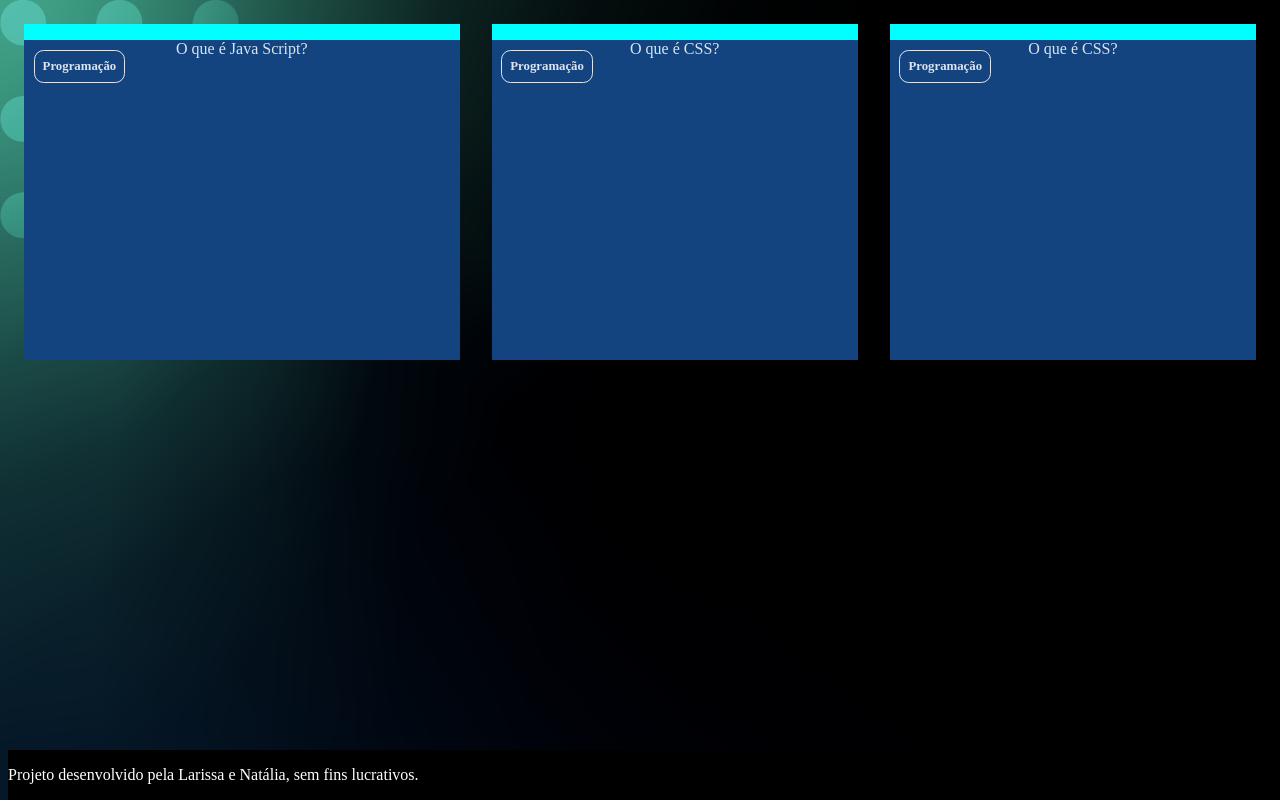
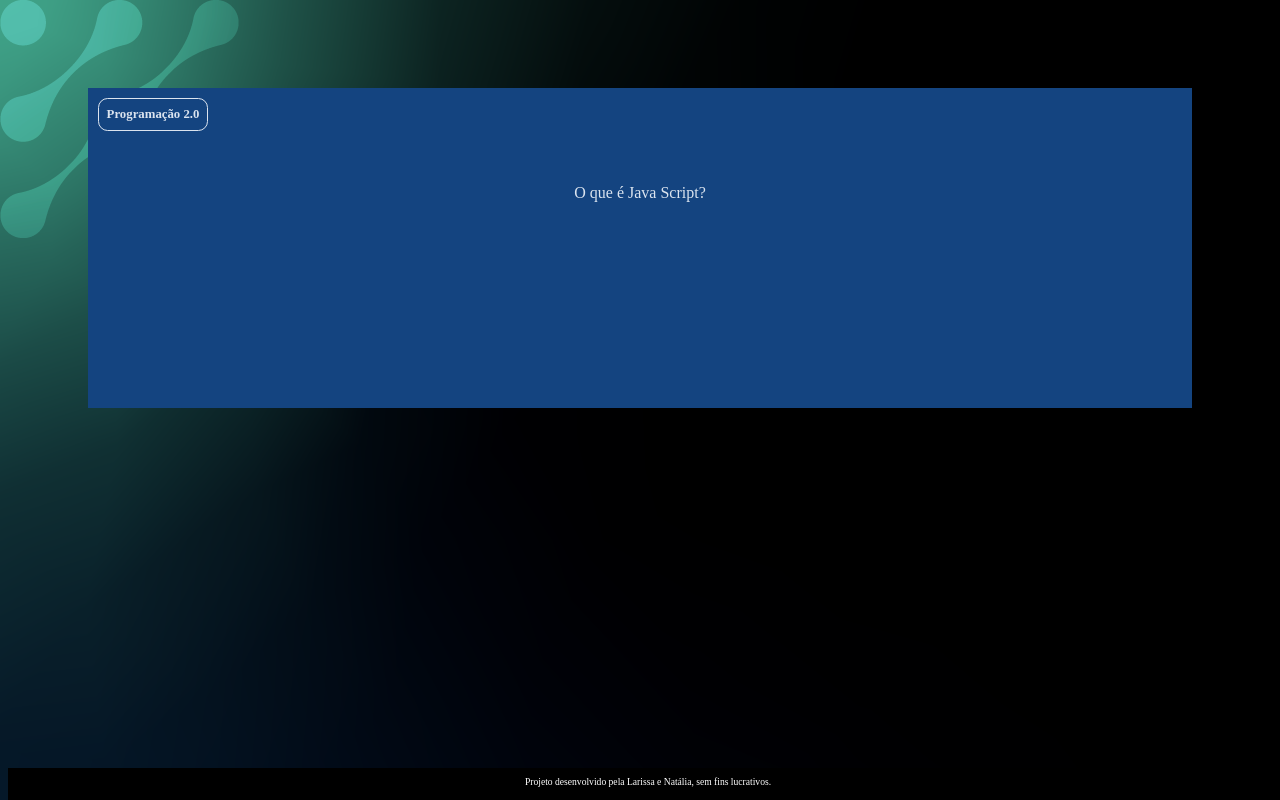
Before and after one commit to l4risouza/flashcard, a plain HTML site: page flashcard/index.html in a window 1280 px wide. Drawn offline with Linux system fonts and the light colour scheme.

Commit message:
Add files via upload

```diff
--- /dev/null
+++ b/flashcard/app.js
@@ -0,0 +1,3 @@
+function criaCartao (categoria, pergunta, resposta) {
+    console.log(categoria, pergunta, resposta)
+}
--- a/flashcard/assets/style.css
+++ b/flashcard/assets/style.css
@@ -1,24 +1,38 @@
+:root {
+    --text-color: #DBE4EF;
+    --card-front-color: #144480;
+    --card-back-color: #00F4BF;
+}
+
 body {
-    background-color: bisque;
+    background: url('img/bg-desktop.webp');
+    font-family: Bai Jamjuree;
 }
-#“container” {
-    display:flex ;
+
+#container {
+    display: flex;
+    flex-wrap: wrap;
+    justify-content: space-between;
+    padding: 4rem;
+    gap: 3rem;
 }
 
 .cartao {
     margin: 1rem 1rem;
-    background-color: aqua;
     height: 20rem;
     flex-grow: 1;
-    flex-basis: calc(33% -6rem);
+    flex-basis: calc(33% - 6rem);
 }
+
 .cartao__conteudo {
     background-color: var(--card-front-color);
     text-align: center;
+    /* background-color: aquamarine; */
     height: 100%;
     transform-style: preserve-3d;
     transition: transform 300ms ease-in-out;
 }
+
 .cartao__conteudo h3 {
     color: var(--text-color);
     border: 1px solid var(--text-color);
@@ -30,37 +44,61 @@ body {
     font-size: 1vw;
     backface-visibility: hidden;
 }
+
+.cartao__conteudo p {
+    margin-top: 1rem;
+    padding: 2rem;
+    margin-top: 4rem;
+}
+
+.cartao__conteudo__pergunta p {
+    color: var(--text-color);
+    font-weight: 500;
+}
+
+.cartao__conteudo__resposta p {
+    color: var(--card-back-color);
+    font-weight: 700;
+}
+
 .cartao:hover .cartao__conteudo {
     transform: rotateY(180deg);
 }
+
 .cartao__conteudo__pergunta,
 .cartao__conteudo__resposta {
     backface-visibility: hidden;
+    position: absolute;
+    height: 100%;
+    width: 100%;
 }
+
 .cartao__conteudo__resposta {
     transform: rotateY(180deg);
 }
+
+
+
+
+
+
+
+
+
+
+
+
 footer {
     background-color: black;
     color: white;
-    bottom:0;
-    position:fixed;
-    width:100%;
+    position: fixed;
+    bottom: 0;
+    width: 100%;
+    height: 2rem;
 }
-:root {
-    --text-color: #DBE4EF;
-    --card-front-color: #144480;
-    --card-back-color: #00F4BF;
+
+footer p {
+    text-align: center;
+    font-size: 0.6rem;
+    margin-top: 0.5rem;
 }
-body {
-    background: url('img/bg-desktop.webp');
-    font-family: Bai Jamjuree;
-}
-.cartao__conteudo__pergunta p{
-    color: var(--text-color);
-    font-weight: 500;
-}
-.cartao__conteudo__resposta p{
-    color: var(--card-back-color);
-    font-weight: 700;
-}
--- a/flashcard/index.html
+++ b/flashcard/index.html
@@ -9,10 +9,10 @@
 </head>
 <body>
     <main>
-        <section id= “container”>
+        <section id= container>
             <article class="cartao">
                 <div class="cartao__conteudo">
-                        <h3> Programação </h3>
+                        <h3> Programação 2.0 </h3>
                             <div class="cartao__conteudo__pergunta">
                                 <p>O que é Java Script?</p>
                             </div>
@@ -21,32 +21,13 @@
                             </div>
                                 </div>
                 </article>
-                <article class="cartao">
-                    <div class="cartao__conteudo">
-                            <h3> Programação </h3>
-                                <div class="cartao__conteudo__pergunta">
-                                    <p>O que é CSS?</p>
-                                </div>
-                                <div class="cartao__conteudo__resposta">
-                                    <p>O CSS é uma linguagem de estilização.</p>
-                                </div>
-                                    </div>
-                    </article>
-                    <article class="cartao">
-                        <div class="cartao__conteudo">
-                                <h3> Programação </h3>
-                                    <div class="cartao__conteudo__pergunta">
-                                        <p>O que é CSS?</p>
-                                    </div>
-                                    <div class="cartao__conteudo__resposta">
-                                        <p>O CSS é uma linguagem de estilização.</p>
-                                    </div>
-                                        </div>
-                        </article>
         </section>
     </main>
     <footer>
         <p>Projeto desenvolvido pela Larissa e Natália, sem fins lucrativos.</p>
     </footer>
+    <script src="app.js"></script>
+    <script src="perguntas.js"></script>
 </body>
+
 </html>
--- /dev/null
+++ b/flashcard/perguntas.js
@@ -0,0 +1,17 @@
+criaCartao(
+    'Programação',
+    'O que é Python?',
+    'O Python é uma linguagem de programação'
+)
+
+criaCartao(
+    'Geografia',
+    'Qual a capital da França?',
+    'A capital da França é Paris'
+)
+
+criaCartao(
+    'Programação',
+    'O que é uma função?',
+    'Uma função é um bloco de código que executa alguma tarefa'
+)
```
